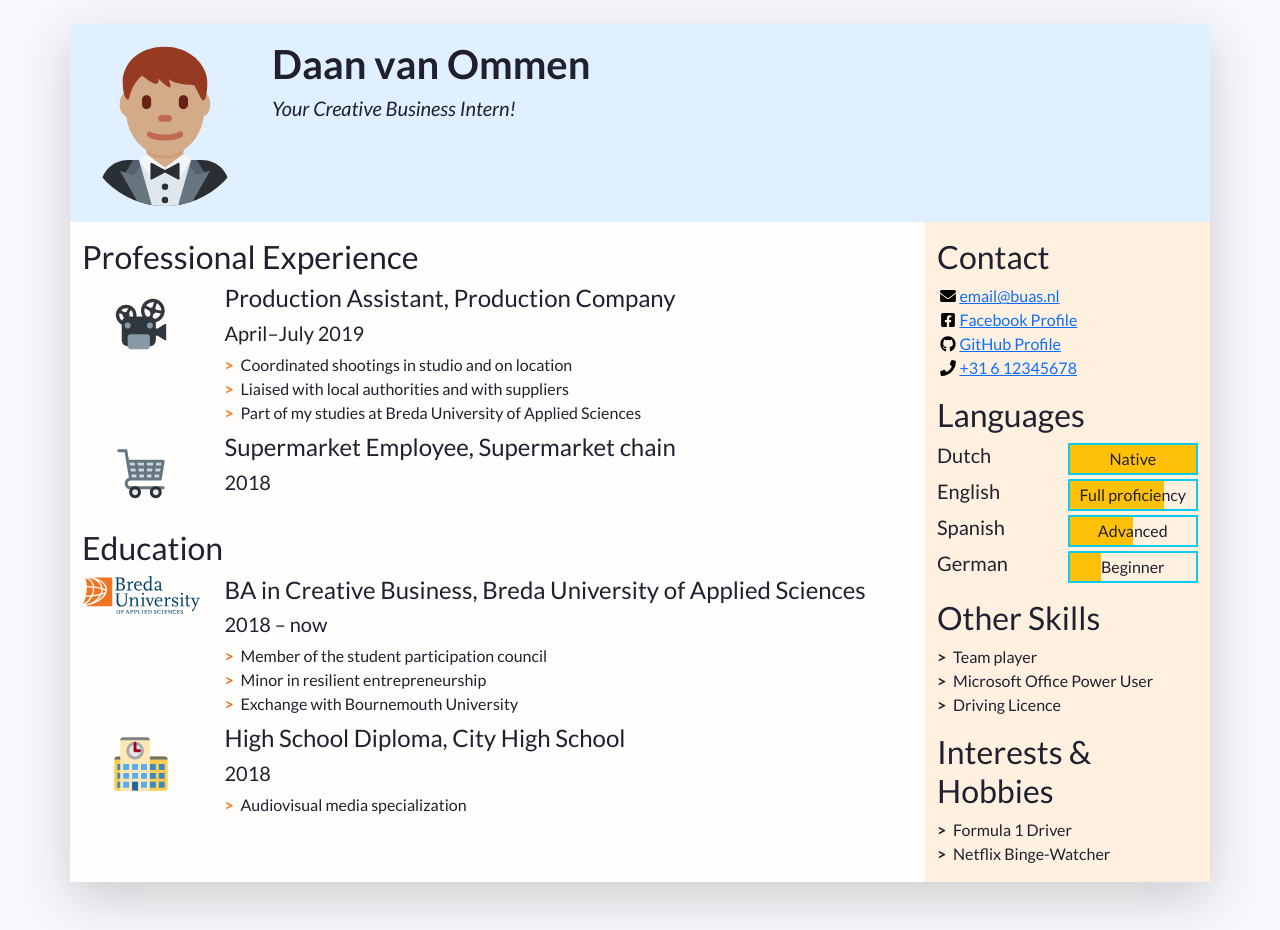
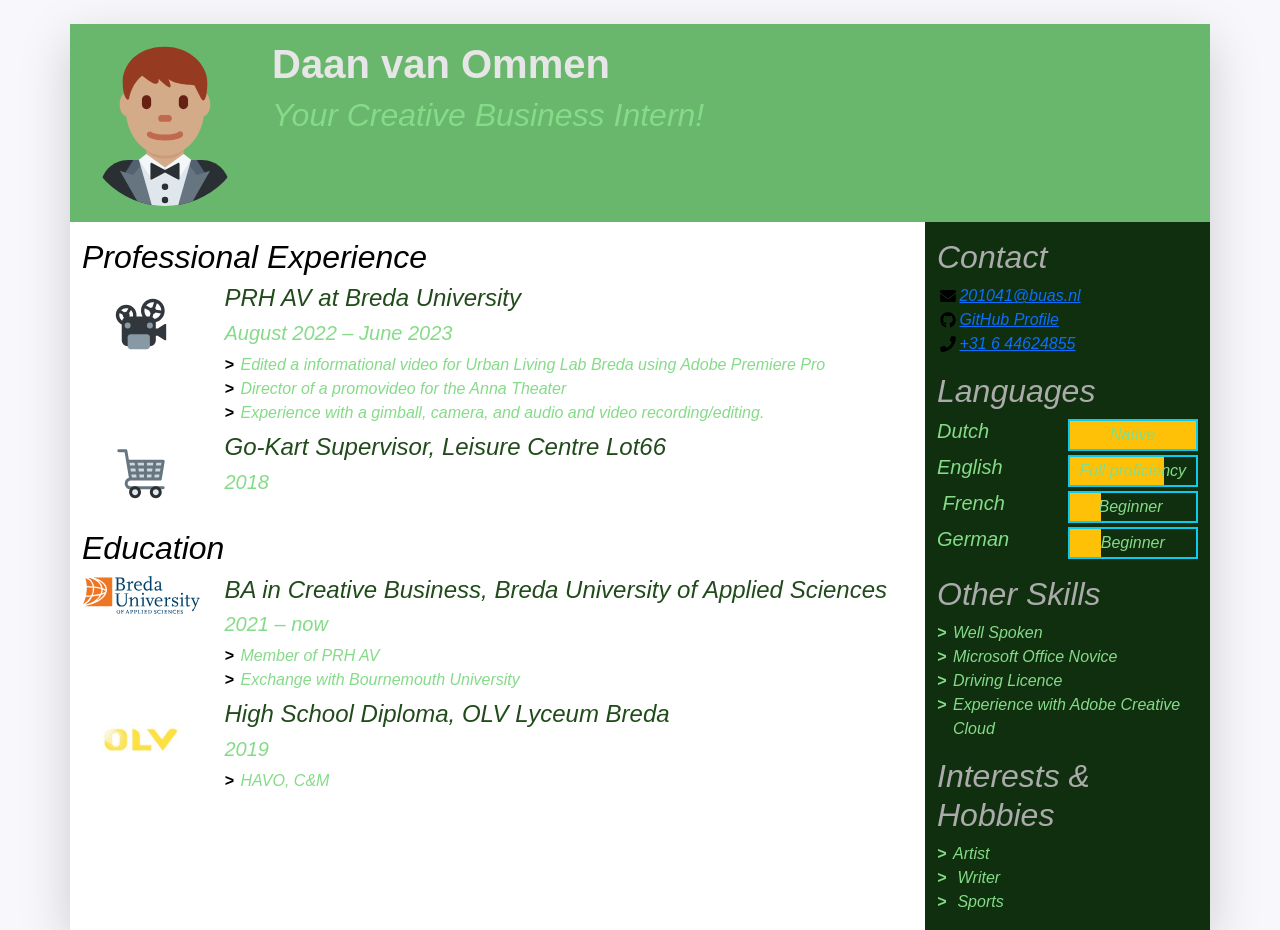
Before and after one commit to Daanvo2702/201041_PRJ4, a plain HTML site: page index.html in a window 1280 px wide. Shown: the top 930 px of the page. Drawn offline with nearby package versions, Linux system fonts and the light colour scheme; a web font is replaced by a local one.

Commit message:
Many Changes
Changed font, and bg colors. Changed professional experience description. Changed education. Changed "other skills", "languages", and "hobbies". Changed fonts.

```diff
--- a/css/styles.css
+++ b/css/styles.css
@@ -6,23 +6,25 @@
 /* Styles for the body */
 
 body {
-	font-family: Lato, "Open Sans", Roboto, "Segoe UI", "Helvetica Neue", Helvetica, Arial, sans-serif;
-	color: #202030;
+	color: #85DB88;
+	font-family: "quasimoda", sans-serif;
+  	font-weight: 200;
+	font-style: italic;
 	background-color: #f8f8fc;
 }
 
 /* Styles for custom classes in the document. (There are more, try to find them out!) */
 
 .resume-header {
-    background-color: #e0f0ff;
+    background-color: #69B66D;
 }
 
 .resume-main {
-	background-color: #fffefc;
+	background-color: #FFFFFF;
 }
 
 .resume-aside {
-	background-color: #fff0e0;
+	background-color: #0F2F0F;
 }
 
 /* Styles for lists in the document */
@@ -36,7 +38,7 @@ body {
 }
 
 .biography-details li::before {
-	color: #EE7623;
+	color: #000000;
 }
 
 .biography-details li, .skill-list li {
@@ -49,3 +51,21 @@ body {
 	height: 1em;
 	flex-basis: 1.4em;
 }
+
+.pipi {
+	color: #E6E6E6;
+	font-family: "arbotek", sans-serif;
+	font-weight: 900;
+	font-style: normal;
+}
+
+.color {
+	color: #020202}
+
+.color2 {
+	color: #214B1B
+}
+
+.color3 {
+	color: #ABABAB
+}
--- a/index.html
+++ b/index.html
@@ -3,6 +3,8 @@
 
   <!-- An HTML document always starts with a "head", i.e. information about the page that isn't directly visible -->
   <head>
+	<link rel="stylesheet" href="https://use.typekit.net/van8ppe.css">
+	<link rel="stylesheet" href="https://use.typekit.net/van8ppe.css">
     <meta charset="utf-8">
     <meta name="viewport" content="width=device-width, initial-scale=1, shrink-to-fit=no">
 
@@ -19,7 +21,7 @@
     <link rel="stylesheet" href="css/alternative.css">
      -->
 
-    <title>Firstname Lastname's Resumé</title>
+    <title>Daan van Ommen's Resumé</title>
   </head>
   <!-- End of the head -->
 
@@ -54,8 +56,8 @@
           A container to wrap around your name and tagline. Full-width at small size, then columns of increasing size.
         -->
         <div class="col-12 col-sm-8 col-md-9 col-lg-10 my-3 header-content">
-          <h1 class="fw-bolder">Daan van Ommen</h1>
-          <h5 class="fst-italic tagline">Your Creative Business Intern!</h5>
+          <h1 class="pipi">Daan van Ommen</h1>
+          <h2 class=".popo">Your Creative Business Intern!</h2>
         </div>
       </header>
 
@@ -75,7 +77,7 @@
             <section> is yet another semantic element. The first one is for professional experience.
           -->
           <section class="my-3 biography-section">
-            <h2>Professional Experience</h2>
+            <h2 class="color">Professional Experience</h2>
             <!--
               Each list item (li) in the unordered list (ul) below will be one job.
               "list-unstyled" is a class that hides the bullet points of a list.
@@ -89,13 +91,13 @@
                   <img class="biography-logo mw-100 d-block mx-auto" src="images/employers/projector.svg" alt="Company logo" width="80">
                 </div>
                 <div class="biography-contents col-9 col-sm-10 col-md-9 col-lg-10">
-                  <h4>Production Assistant, Production Company</h4>
-                  <h5>April&ndash;July 2019</h5>
+                  <h4 class="color2">PRH AV at Breda University&nbsp;</h4>
+                  <h5>August 2022 – June 2023</h5>
                   <!-- Use the list below to talk about your achievements -->
                   <ul class="biography-details list-unstyled">
-                    <li>Coordinated shootings in studio and on location</li>
-                    <li>Liaised with local authorities and with suppliers</li>
-                    <li>Part of my studies at Breda University of Applied Sciences</li>
+                    <li>Edited a informational video for Urban Living Lab Breda using Adobe Premiere Pro&nbsp;</li>
+                    <li>Director of a promovideo for the Anna Theater&nbsp;</li>
+                    <li>Experience with a gimball, camera, and audio and video&nbsp;recording/editing.&nbsp;</li>
                   </ul>
                 </div>
               </li>
@@ -107,7 +109,7 @@
                   <img class="biography-logo mw-100 d-block mx-auto" src="images/employers/trolley.svg" alt="Company logo" width="80">
                 </div>
                 <div class="biography-contents col-9 col-sm-10 col-md-9 col-lg-10">
-                  <h4>Supermarket Employee, Supermarket chain</h4>
+                  <h4 class="color2">Go-Kart Supervisor, Leisure Centre Lot66&nbsp;</h4>
                   <h5>2018</h5>
                   <!-- This entry doesn't have a list of achievements, but you can copy-paste the one from above -->
                 </div>
@@ -119,7 +121,7 @@
           <!-- We're done with jobs, let's move on to schools -->
 
           <section class="my-3 biography-section">
-            <h2>Education</h2>
+            <h2 class="color">Education</h2>
             <ul class="biography-list list-unstyled">
 
               <!-- Top item in education. And by "top", I mean a Bachelor in Creative Business at BUas. -->
@@ -128,12 +130,12 @@
                   <img class="biography-logo mw-100 d-block mx-auto" src="images/schools/logo-buas.svg" alt="School logo" width="120">
                 </div>
                 <div class="biography-contents col-9 col-sm-10 col-md-9 col-lg-10">
-                  <h4>BA in Creative Business, Breda University of Applied Sciences</h4>
-                  <h5>2018&nbsp;&ndash;&nbsp;now</h5>
+                  <h4 class="color2">BA in Creative Business, Breda University of Applied Sciences</h4>
+                  <h5>2021 –&nbsp;now</h5>
                   <!-- Use the list below to talk about minors, exchanges, extra-curricular activities. -->
                   <ul class="biography-details list-unstyled">
-                    <li>Member of the student participation council</li>
-                    <li>Minor in resilient entrepreneurship</li>
+                    <li>Member of PRH AV</li>
+
                     <li>Exchange with Bournemouth University</li>
                   </ul>
                 </div>
@@ -142,13 +144,13 @@
               <!-- 2nd item in education -->
               <li class="biography-item row mb-2">
                 <div class="logo-container col-3 col-sm-2 col-md-3 col-lg-2">
-                  <img class="biography-logo mw-100 d-block mx-auto" src="images/schools/school.svg" alt="School logo" width="80">
+                  <img class="biography-logo mw-100 d-block mx-auto" src="images/logo olv website.jpeg" alt="School logo" width="80">
                 </div>
                 <div class="biography-contents col-9 col-sm-10 col-md-9 col-lg-10">
-                  <h4>High School Diploma, City High School</h4>
-                  <h5>2018</h5>
+                  <h4 class="color2">High School Diploma, OLV Lyceum Breda</h4>
+                  <h5>2019</h5>
                   <ul class="biography-details list-unstyled">
-                    <li>Audiovisual media specialization</li>
+                    <li>HAVO, C&amp;M&nbsp; &nbsp;&nbsp;</li>
                   </ul>
                 </div>
               </li>
@@ -168,7 +170,7 @@
 
           <!-- The first block will be contact details -->
           <section class="my-3 aside-section">
-            <h2>Contact</h2>
+            <h2 class="color3">Contact</h2>
             <!--
               A list of all your contact details.
               There are more icons in the images/icons folder, have a look if you want to add your LinkedIn or TikTok profile.
@@ -179,15 +181,10 @@
               <li class="contact-item">
                 <a class="d-flex align-items-center" href="mailto:email@buas.nl" target="_blank">
                   <img class="contact-icon" src="images/icons/envelope.svg" alt="Email">
-                  email@buas.nl
+                  201041@buas.nl
                 </a>
               </li>
-              <li class="contact-item">
-                <a class="d-flex align-items-center" href="https://facebook.com/" target="_blank">
-                  <img class="contact-icon" src="images/icons/facebook.svg" alt="Facebook">
-                  Facebook Profile
-                </a>
-              </li>
+              <li class="contact-item"> </li>
               <li class="contact-item">
                 <a class="d-flex align-items-center" href="https://github.com/" target="_blank">
                   <img class="contact-icon" src="images/icons/github.svg" alt="LinkedIn">
@@ -197,7 +194,7 @@
               <li class="contact-item">
                 <a class="d-flex align-items-center" href="tel:+31612345678" target="_blank">
                   <img class="contact-icon" src="images/icons/phone.svg" alt="Mobile Phone">
-                  +31 6 12345678
+                  +31 6 44624855
                 </a>
               </li>
             </ul>
@@ -206,7 +203,7 @@
           <!-- End of contact details, moving on to languages -->
 
           <section class="my-3 aside-section">
-            <h2>Languages</h2>
+            <h2 class="color3">Languages</h2>
             <!-- Each item in the list is a language. Modify, add or remove depending on what you speak -->
             <ul class="language-list list-unstyled">
               <li class="language-item d-flex mb-1">
@@ -226,11 +223,11 @@
                 </div>
               </li>
               <li class="language-item d-flex mb-1">
-                <h5 class="language-name w-50">Spanish</h5>
+                <h5 class="language-name w-50">&nbsp;French</h5>
                 <div class="language-level w-50 border border-info border-2 position-relative">
                   <!-- The div below is a progress bar. Choose between w-25, w-50, w-75 and w-100 to show your level of fluency -->
-                  <div class="language-progress position-absolute bg-warning h-100 w-50"></div>
-                  <h6 class="position-absolute w-100 text-center top-0 py-1">Advanced</h6>
+                  <div class="language-progress position-absolute bg-warning h-100 w-25"></div>
+                  <h6 class="position-absolute w-100 text-center top-0 py-1">Beginner&nbsp;</h6>
                 </div>
               </li>
               <li class="language-item d-flex mb-1">
@@ -247,21 +244,23 @@
           <!-- End of contact details, moving on to other skills -->
 
           <section class="my-3 aside-section">
-            <h2>Other Skills</h2>
+            <h2 class="color3">Other Skills</h2>
             <ul class="skill-list list-unstyled">
-              <li class="skill-item">Team player</li>
-              <li class="skill-item">Microsoft Office Power User</li>
+              <li class="skill-item">Well Spoken&nbsp;&nbsp;</li>
+              <li class="skill-item">Microsoft Office Novice</li>
               <li class="skill-item">Driving Licence</li>
+              <li class="skill-item">Experience with Adobe Creative Cloud&nbsp; &nbsp; &nbsp;</li>
             </ul>
           </section>
 
           <!-- End of other skills, moving on to interest and hobbies -->
 
           <section class="my-3 aside-section">
-            <h2>Interests &amp; Hobbies</h2>
+            <h2 class="color3">Interests &amp; Hobbies</h2>
             <ul class="skill-list list-unstyled">
-              <li class="skill-item">Formula 1 Driver</li>
-              <li class="skill-item">Netflix Binge-Watcher</li>
+              <li class="skill-item">Artist&nbsp;</li>
+              <li class="skill-item"> Writer</li>
+              <li class="skill-item">&nbsp;Sports</li>
             </ul>
           </section>
 
```
Also changed, not shown: images/logo olv website.jpeg (added), 2 other files.
